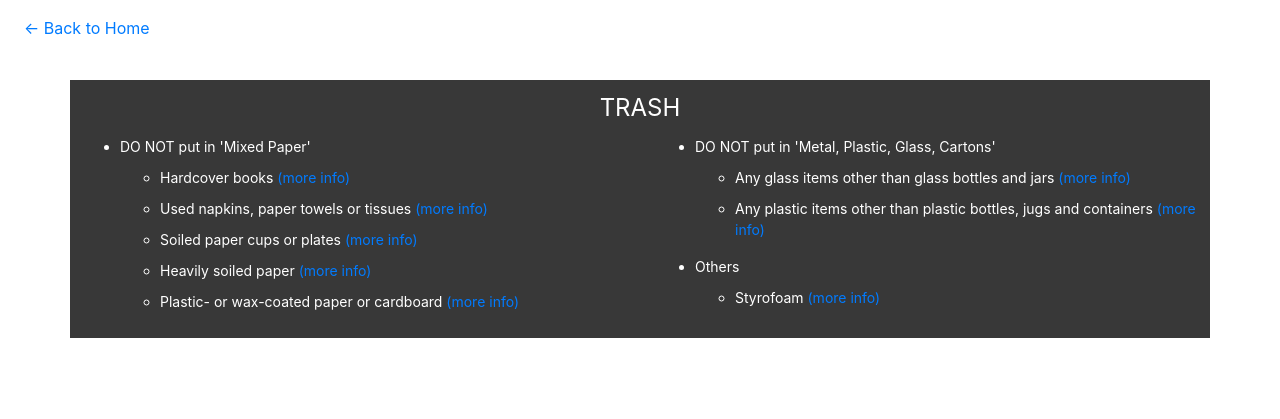
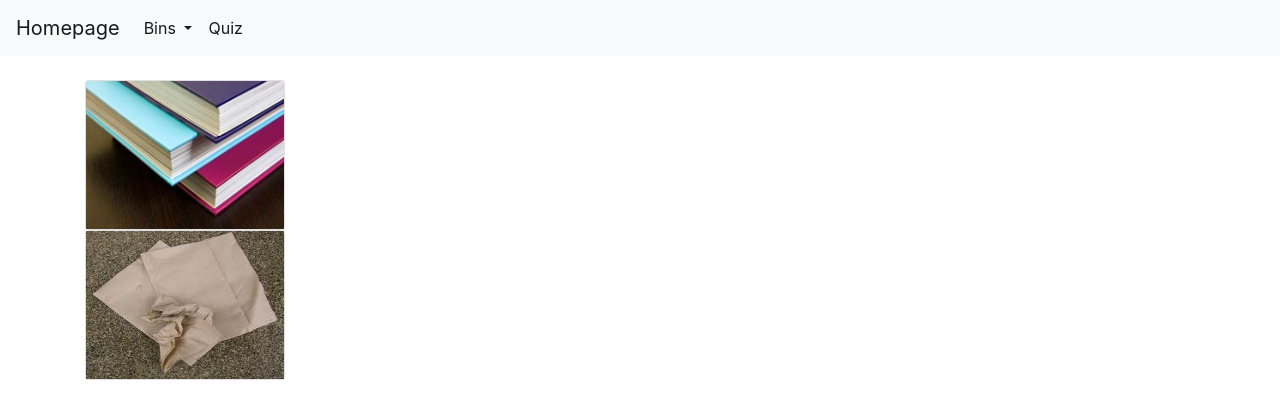
Before and after one commit to ashleyan/Recycling-at-Columbia, a Flask app: page /black in a window 1280 px wide. Shown: the top 419 px of the page. Run offline with Flask 2, Linux system fonts and the light colour scheme; some libraries are stand-ins or nearby versions.

Commit message:
trying out some changes

```diff
--- a/server.py
+++ b/server.py
@@ -10,7 +10,7 @@ def home():
 
 @app.route('/black')
 def black():
-    return render_template('black.html')
+    return render_template('black-new.html')
 
 @app.route('/blue')
 def blue():
--- /dev/null
+++ b/templates/black-new.html
@@ -0,0 +1,65 @@
+{% extends "layout.html" %}
+
+{% block scripts %}
+	<script type="text/javascript" src="{{ url_for('static', filename = 'black-new.js') }}"></script>
+{% endblock %}
+
+{% block style %}
+	<style>
+		.image {
+		  display: block;
+		  width: 100%;
+		  height: 100%;
+		}
+
+		.overlay {
+		  position: absolute;
+		  top: 0;
+		  bottom: 0;
+		  left: 0;
+		  right: 0;
+		  height: 100%;
+		  width: 100%;
+		  opacity: 0;
+		  transition: .5s ease;
+		  background-color: lightgray;
+		}
+
+		.card:hover .overlay {
+		  opacity: 1;
+		}
+
+		.card {
+		  width: 200px;
+		  height: 150px;
+		}
+
+		.text {
+		  color: white;
+		  font-size: 20px;
+		  position: absolute;
+		  top: 50%;
+		  left: 50%;
+		  -webkit-transform: translate(-50%, -50%);
+		  -ms-transform: translate(-50%, -50%);
+		  transform: translate(-50%, -50%);
+		  text-align: center;
+		}
+    </style>
+{% endblock %}
+
+{% block content %}
+	<div class="card">
+	<img src="/static/images/hardcover-books.jpg" class="image">
+  <div class="overlay">
+    <div class="text">Hardcover Books</div>
+  </div>
+</div>
+
+	<div class="card">
+  <img src="/static/images/used-napkins.jpg" class="image">
+  <div class="overlay">
+    <div class="text">Used Napkins</div>
+  </div>
+</div>
+{% endblock %}
--- a/templates/black.html
+++ b/templates/black.html
@@ -14,13 +14,22 @@
 
 		.title{
 			text-align: center;
-			font-size: 24px;
+			font-size: 34px;
+			font-family: "Times New Roman", Times, serif;
 		}
 
 		.info{
 			margin-top: 10px;
 			margin-bottom: 10px;
-			font-size: 14px;
+			font-size: 16px;
+			font-family: "Times New Roman", Times, serif;
+		}
+
+		.info-title{
+			margin-top: 10px;
+			margin-bottom: 10px;
+			font-size: 22px;
+			font-family: "Times New Roman", Times, serif;
 		}
 
 		#hardcoverinfo {
@@ -74,7 +83,7 @@
 			<div class="row">
 				<div class="col-md-6">
 					<ul>
-						<li class="info">
+						<li class="info-title">
 							DO NOT put in 'Mixed Paper'
 						</li>
 						<div>
@@ -86,10 +95,10 @@
 								<div id="hardcoverinfo">
 									<ul>
 										<li class="info">
-											Recyclable only if the cover is removed.
+											Image: <img src="/static/images/hardcover-books.jpg">
 										</li>
 										<li class="info">
-											Image: <img src="/static/images/hardcover-books.jpg">
+											Note: Recyclable only if the cover is removed.
 										</li>
 									</ul>
 								</div>
@@ -133,10 +142,10 @@
 								<div id="coatedinfo">
 									<ul>
 										<li class="info">
-											Candy wrappers, take-out containers
+											Image: <img src="/static/images/candy-wrapper.jpg">
 										</li>
 										<li class="info">
-											Image: <img src="/static/images/candy-wrapper.jpg">
+											Examples: Candy wrappers, take-out containers
 										</li>
 									</ul>
 								</div>
@@ -146,7 +155,7 @@
 				</div>
 				<div class="col-md-6">
 					<ul>
-						<li class="info">
+						<li class="info-title">
 							DO NOT put in 'Metal, Plastic, Glass, Cartons'
 						</li>
 						<div>
@@ -158,10 +167,10 @@
 								<div id="glassinfo">
 									<ul>
 										<li class="info">
-											Mirrors, light bulbs, ceramics, glassware
+											Image: <img src="/static/images/ceramics.jpg">
 										</li>
 										<li class="info">
-											Image: <img src="/static/images/ceramics.jpg">
+											Examples: Mirrors, light bulbs, ceramics, glassware
 										</li>
 									</ul>
 								</div>
@@ -172,10 +181,10 @@
 								<div id="plasticinfo">
 									<ul>
 										<li class="info">
-											Plastic toys, cups, bags, wrap
+											Image: <img src="/static/images/plastic-toys.jpg">
 										</li>
 										<li class="info">
-											Image: <img src="/static/images/plastic-toys.jpg">
+											Examples: Plastic toys, cups, bags, wrap
 										</li>
 									</ul>
 								</div>
@@ -183,7 +192,7 @@
 						</div>
 					</ul>
 					<ul>
-						<li class="info">
+						<li class="info-title">
 							Others
 						</li>
 						<div>
@@ -195,10 +204,10 @@
 								<div id="styrofoaminfo">
 									<ul>
 										<li class="info">
-											Cups, egg cartons, trays
+											Image: <img src="/static/images/styrofoam.jpg">
 										</li>
 										<li class="info">
-											Image: <img src="/static/images/styrofoam.jpg">
+											Examples: Cups, egg cartons, trays
 										</li>
 									</ul>
 								</div>
--- a/templates/layout.html
+++ b/templates/layout.html
@@ -14,10 +14,22 @@
 	{% endblock %}
 </head>
 	<body>
-		<nav class="navbar navbar-expand-sm">
+		<nav class="navbar navbar-expand-sm bg-light navbar-light">
 			<ul class="navbar-nav">
-				<li class="nav-item">
-				  <a class="nav-link" href="{{ url_for('home') }}"><- Back to Home</a>
+				<a class="navbar-brand" href="{{ url_for('home') }}">Homepage</a>
+				<!-- Dropdown -->
+			    <li class="nav-item active dropdown">
+			      <a class="nav-link dropdown-toggle" href="#" id="navbardrop" data-toggle="dropdown">
+			      	Bins
+			      </a>
+			      <div class="dropdown-menu">
+			        <a class="dropdown-item" href="{{ url_for('black') }}">Trash</a>
+			        <a class="dropdown-item" href="{{ url_for('green') }}">Mixed Paper</a>
+			        <a class="dropdown-item" href="{{ url_for('blue') }}">Metal, Plastic, Glass, Cartons</a>
+			      </div>
+			    </li>
+				<li class="nav-item active">
+				  <a class="nav-link" href="{{ url_for('quiz') }}">Quiz</a>
 				</li>
 			</ul>
 		</nav>
```
Also changed, not shown: static/quiz.js (+84 -18 lines), templates/home.html (+24 -11 lines), templates/quiz.html (+40 -21 lines), static/black-new.js (added).
